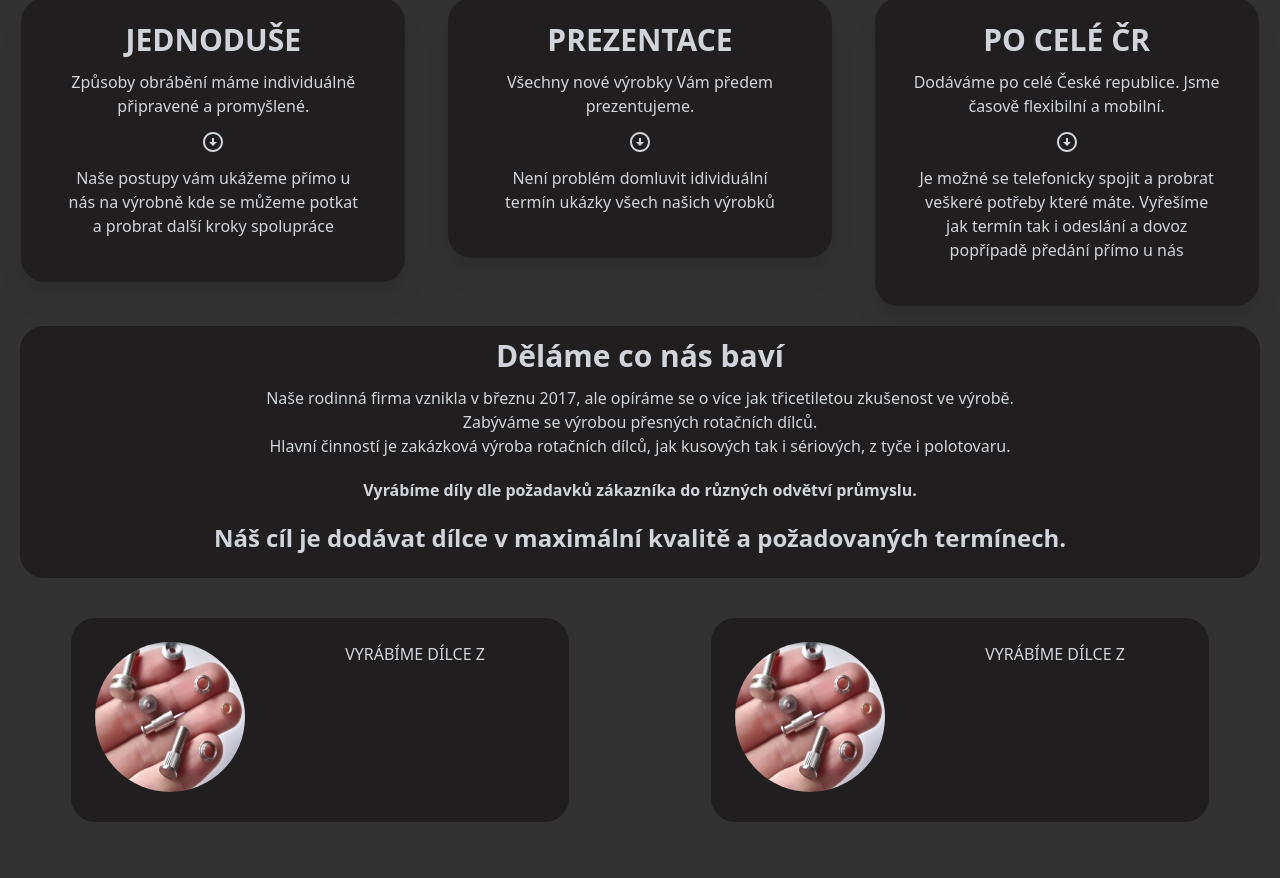
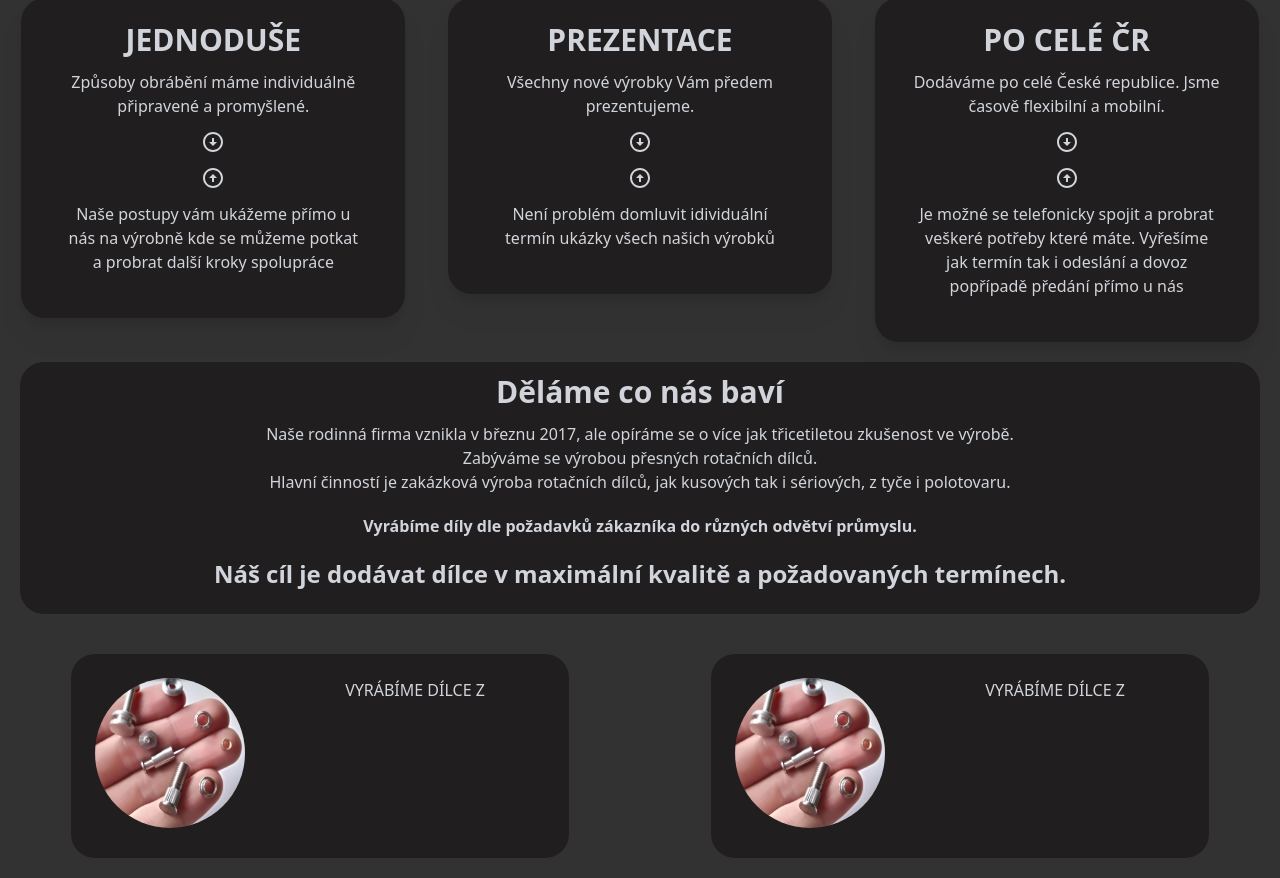
Before and after one commit to Nimirou/vejras-app, a Next.js app: page / in a window 1280 px wide. Shown: the part 1016-1894 px from the top of the page. Before the commit the page ends 1858 px from the top, so only its background shows below. Built offline with nearby package versions, Linux system fonts and the light colour scheme.

Commit message:
feat: added second icon

```diff
--- a/components/BannerWithRoundedPicture.js
+++ b/components/BannerWithRoundedPicture.js
@@ -1,6 +1,7 @@
 import React from "react";
 import Image from "next/image";
 import ArrowCircleDownIcon from "@mui/icons-material/ArrowCircleDown";
+import ArrowCircleUpIcon from "@mui/icons-material/ArrowCircleUp";
 
 function BannerWithRoundedPicture(props) {
   return (
@@ -20,6 +21,7 @@ function BannerWithRoundedPicture(props) {
         <div className="text-center pt-3 text-l p-5 flex flex-col">
           {props.MainText}
           <ArrowCircleDownIcon className="self-center mt-3"></ArrowCircleDownIcon>
+          <ArrowCircleUpIcon className="self-center mt-3"></ArrowCircleUpIcon>
           <div className="text-center text-l mt-3 pl-5 pr-5 pb-5">
             {props.SecondText}
           </div>
```
